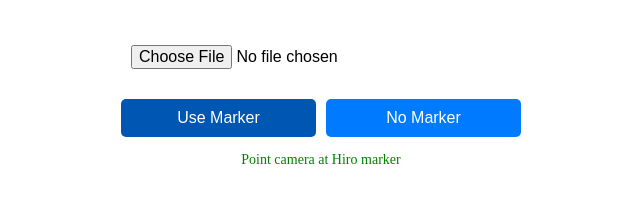
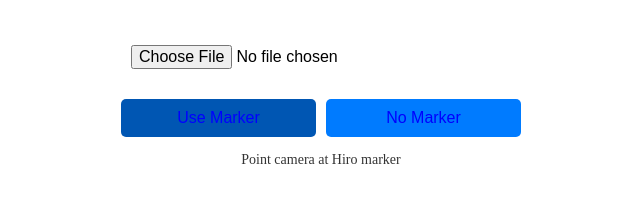
Before and after one commit to talkats/WebXR, a plain HTML site: page index.html in a window 1280 px wide. Shown: the whole page, without its empty margins (319-959 px from the left). Drawn offline with Linux system fonts and the light colour scheme.

Commit message:
Update index.html

```diff
--- a/index.html
+++ b/index.html
@@ -47,7 +47,7 @@
             border: none;
             border-radius: 5px;
             background: #007bff;
-            color: white;
+            color: blue;
             cursor: pointer;
         }
 
@@ -57,7 +57,7 @@
 
         #status {
             text-align: center;
-            color: #008000;
+            color: #333;
             font-size: 14px;
             margin-top: 5px;
         }
```
